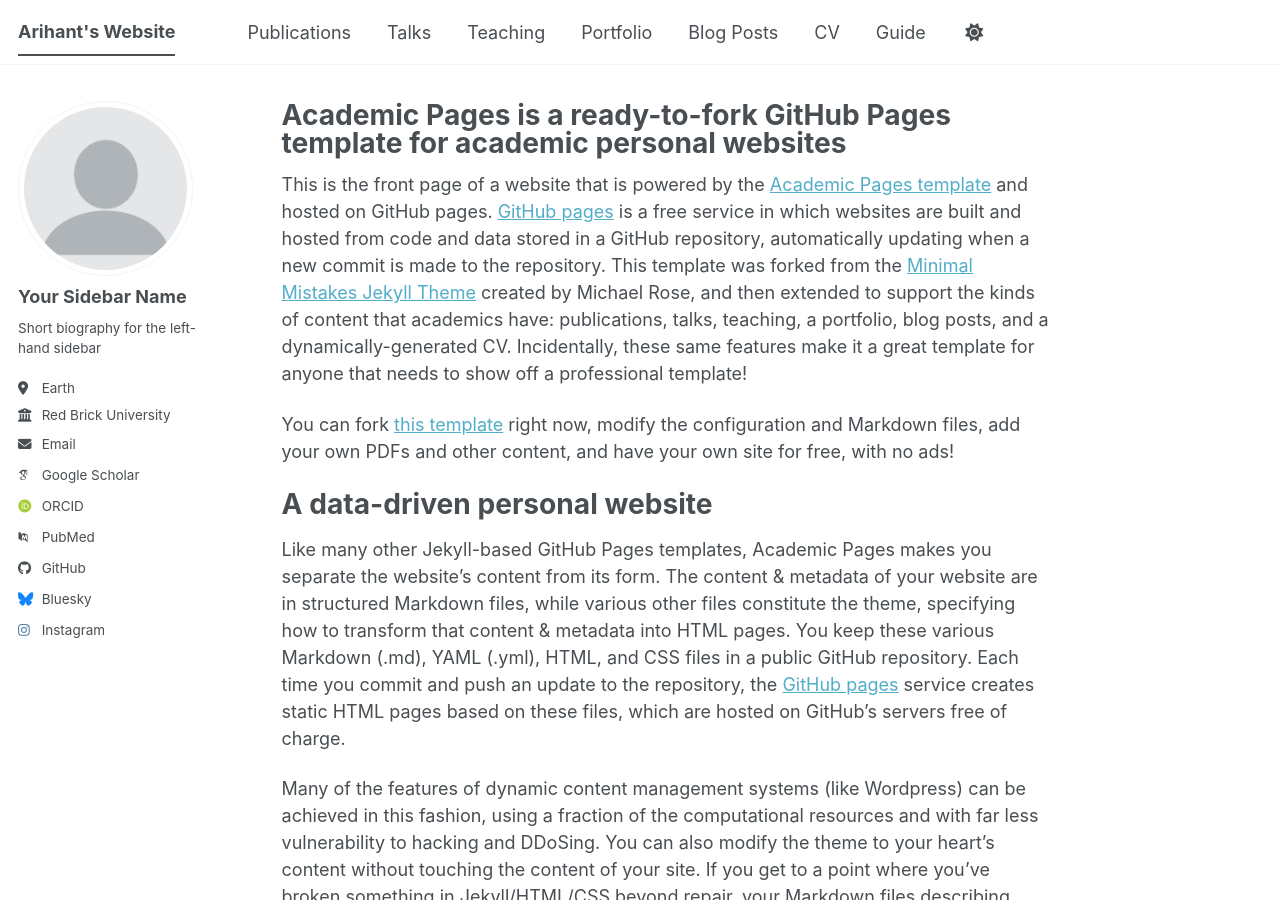
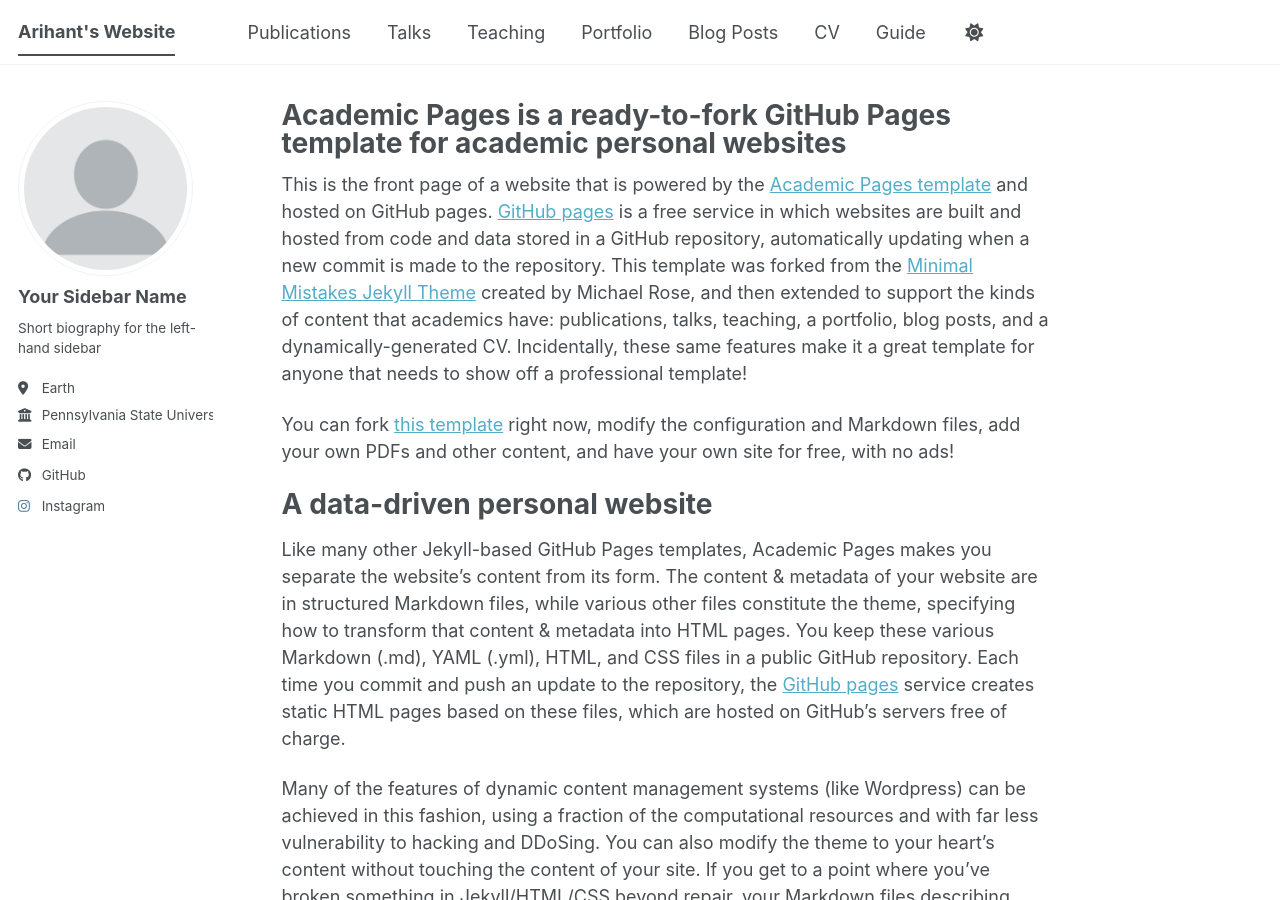
Before and after one commit to Arihant101/Arihant101.github.io, a Jekyll site: the page built from _pages/about.md, in a window 1280 px wide and 900 px high. Built offline with Jekyll 4.4.1, drawn with Linux system fonts in a browser that asks for light colours; some web fonts are replaced; a script bundle is joined from its source files by our own code; library files that are not in the unit come from our copies.

Commit message:
Update _config.yml

```diff
--- a/_config.yml
+++ b/_config.yml
@@ -28,20 +28,20 @@
   pronouns         : # example: "she/her"
   bio              : "Short biography for the left-hand sidebar"
   location         : "Earth"
-  employer         : "Red Brick University"
+  employer         : "Pennsylvania State University"
   uri              : # URL
   email            : "donotreply@ari07.org"
 
   # Academic websites
   academia         : # URL
   arxiv            : # URL - Update with the correct link to your profile
-  googlescholar    : "https://scholar.google.com/citations?user=PS_CX0AAAAAJ"
+  googlescholar    : #"https://scholar.google.com/citations?user=PS_CX0AAAAAJ"
   inspire-hep      : # URL
   impactstory      : # URL
-  orcid            : "https://orcid.org/yourorcidurl"
+  orcid            : #"https://orcid.org/yourorcidurl"
   semantic         : # URL
   ssrn             : # URL
-  pubmed           : "https://www.ncbi.nlm.nih.gov/pubmed/?term=john+snow"
+  pubmed           : #"https://www.ncbi.nlm.nih.gov/pubmed/?term=john+snow"
   researchgate     : # URL
   scopus           : # URL
   zotero           : # URL
@@ -57,7 +57,7 @@
 
   # Social media
   artstation       : # Username
-  bluesky          : "bsky.app" # Replace this with you Bluesky username
+  bluesky          : #"bsky.app" # Replace this with you Bluesky username
   facebook         : # Username
   flickr           : # Username
   foursquare       : # Username
```
